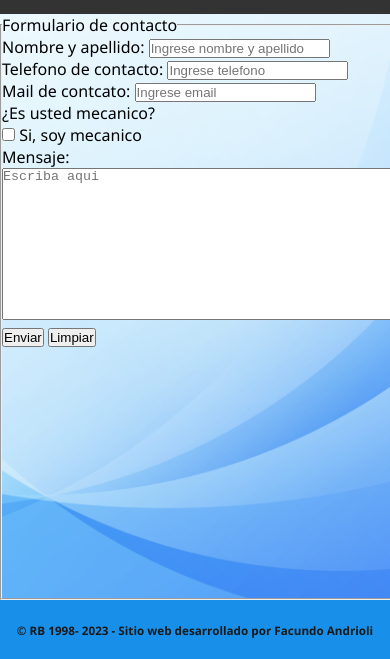
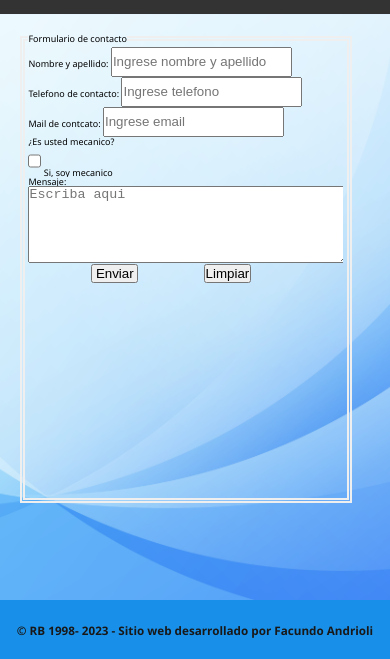
Before and after one commit to facutee/rb_repuestos, a plain HTML site: page pages/contacto.html in a window 390 px wide. Shown: the part 185-844 px from the top of the page. Drawn offline with nearby package versions, Linux system fonts and the light colour scheme.

Commit message:
se agrega el utlimo media queries y se terminan de corregir errores

```diff
--- a/css/style.css
+++ b/css/style.css
@@ -142,16 +142,20 @@ nav li a:hover {
     align-self: center;
     /* margin-left: 25%; */
 }
+
 #main__ubicacion__contenedor {
     display: flex;
     justify-content: center;
 }
-#mapa-google-chico{
+
+#mapa-google-chico {
     display: none;
 }
+
 #mapa-google-extrachico {
     display: none;
 }
+
 /* INDEX */
 #index {
     overflow-y: visible;
@@ -264,18 +268,22 @@ nav li a:hover {
     align-items: center;
     justify-content: space-around;
 }
+
 #presup__main__txt {
     padding-left: 5%;
     grid-area: p_texto;
     margin: 2%;
 }
+
 #presup__main__txt h3 {
     font-weight: 800;
 }
+
 #presup__main__txt h4 {
     line-height: 120%;
     text-align: justify;
 }
+
 #presup__main__map {
     grid-area: p_map;
     display: flex;
@@ -284,15 +292,48 @@ nav li a:hover {
     /* padding: 1%; */
     /* margin: 2%; */
 }
+
 #presup__main__img {
     padding-left: 5%;
     grid-area: p_img;
     width: 100%;
 
 }
+
 #contenedor__mapa__presup {
     height: 60%;
     width: 60%;
+}
+
+/* CONTACTO */
+/* #main-contacto {
+    justify-content: center;
+}
+#formulario {
+    margin: 2%;
+}
+#div-formulario-interno {
+    margin: 2%;
+} */
+
+#formulario {
+    display: inline-block;
+    width: 30%;
+    height: 80%;
+    padding: 1%;
+    border-width: 5px;
+    border-style: double;
+    margin-left: 35%;
+    margin-top: 2%;
+    line-height: 190%;
+    font-weight: 400;
+}
+#formulario div input {
+    height: 30px;
+}
+#formulario div button {
+    width: 15%;
+    margin-left: 20%;
 }
 
 @media screen and (max-width: 1200px) {
@@ -362,6 +403,8 @@ nav li a:hover {
         align-items: center;
         justify-content: center;
     }
+    /* CONTACTO */
+
 }
 
 @media screen and (max-width: 768px) {
@@ -453,6 +496,7 @@ nav li a:hover {
         justify-content: center;
         font-size: small;
     }
+
     /* PRESUPUETO */
     #presup__main {
         display: grid;
@@ -464,24 +508,34 @@ nav li a:hover {
         align-items: center;
         justify-content: space-around;
     }
+
     #presup__main__img {
         padding-left: 5%;
         grid-area: p_img;
         width: 70%;
     }
+
     #contenedor__mapa__presup {
         height: 40%;
         width: 40%;
     }
+
     /* UBICACION */
     #mapa-google-chico {
         display: block;
     }
+
     #mapa-google-grande {
         display: none;
     }
+
     #mapa-google-extrachico {
         display: none;
+    }
+    /* CONTACTO */
+    #formulario {
+        height: 90%;
+        margin-left: 15%;
     }
 }
 
@@ -551,27 +605,41 @@ nav li a:hover {
     body {
         grid-template-rows: 0.5fr 0.18fr 2fr 0.20fr;
     }
+
     /* PRESUPUESTO */
     #presup__main {
         display: flex;
         flex-direction: column;
     }
+
     #contenedor__mapa__presup {
         height: 100%;
         width: 90%;
     }
+
     #presup__main__txt {
         flex-basis: 40%;
     }
+
     #presup__main__map {
         flex-basis: 60%;
     }
+
     #presup__main__img {
         flex-basis: 20%;
         padding-left: 5%;
         grid-area: p_img;
         width: 50%;
 
+    }
+    /* CONTACTO */
+    #formulario {
+        display: inline-block;
+        width: 20%;
+        height: 80%;
+        margin: 5%;
+        line-height: 200%;
+        font-weight: 400;
     }
 }
 
@@ -612,21 +680,35 @@ nav li a:hover {
     .nosotros__imglocal {
         height: 60%;
     }
+
     /* PRESUPUESTO */
     #presup__main__txt {
         font-size: small;
         font-weight: 400;
         padding: 0;
     }
+
     /* UBICACION */
-#mapa-google-chico{
+    #mapa-google-chico {
         display: none;
     }
+
     #mapa-google-extrachico {
         display: block;
     }
+
     #mapa-google-grande {
         display: none;
+    }
+    /* CONTACTO */
+    #formulario {
+        display: inline-block;
+        width: 20%;
+        height: 80%;
+        margin: 5%;
+        line-height: 100%;
+        font-weight: 300;
+        font-size: xx-small;
     }
 }
 
--- a/pages/contacto.html
+++ b/pages/contacto.html
@@ -71,9 +71,10 @@
                         <label for="mecanico">Si, soy mecanico</label>
                     </span>
                 </div>
-
-                <label for="coment">Mensaje: <br></label>
-                <textarea name="coment" id="coment" cols="60" rows="10" placeholder="Escriba aqui" required></textarea>
+                <div>
+                    <label for="coment">Mensaje: <br></label>
+                    <textarea name="coment" id="coment" cols="40" rows="5" placeholder="Escriba aqui"
+                        required></textarea>
                 </div>
                 <div>
                     <button type="submit">Enviar</button>
```
Lines whose indentation alone changed are shown as unchanged.
